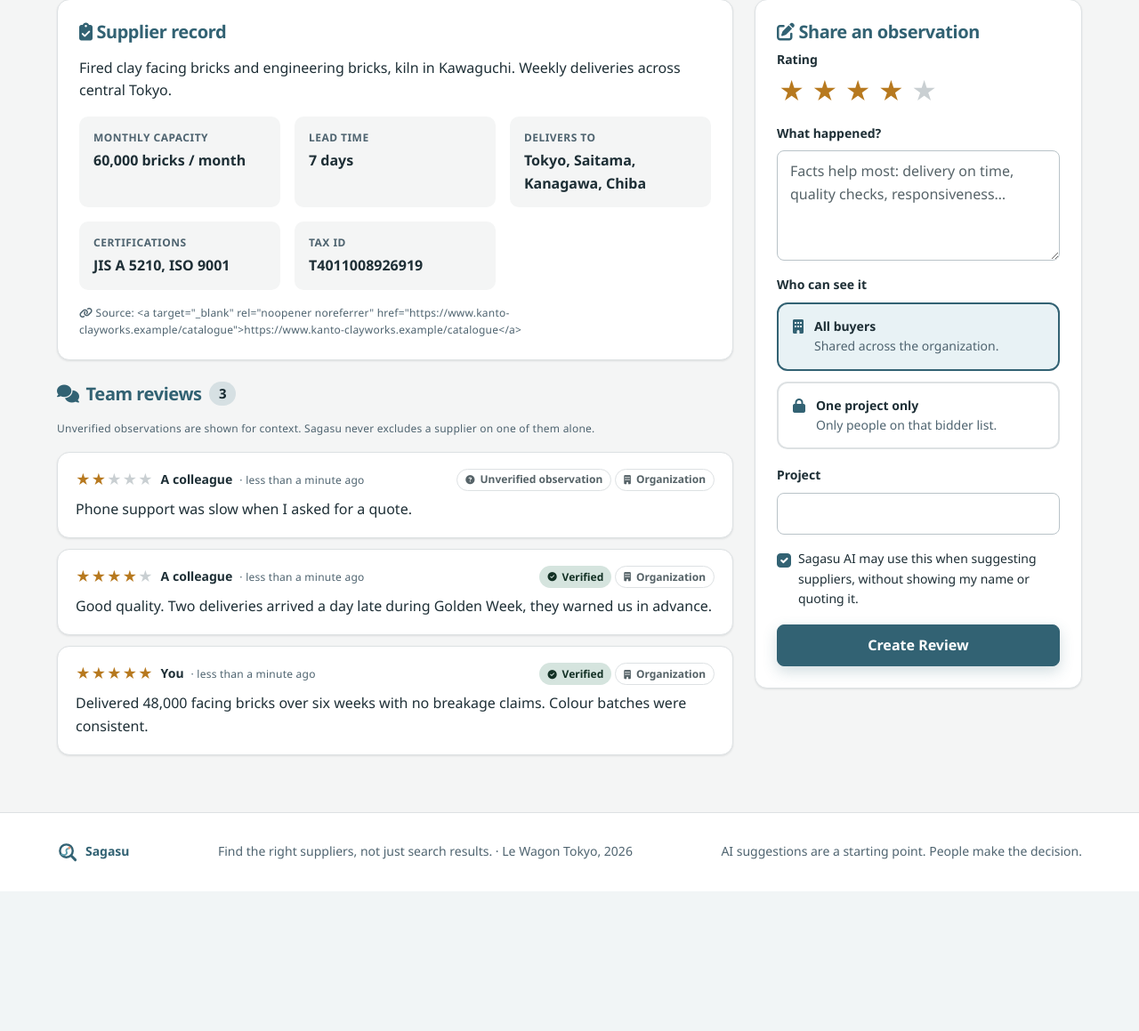
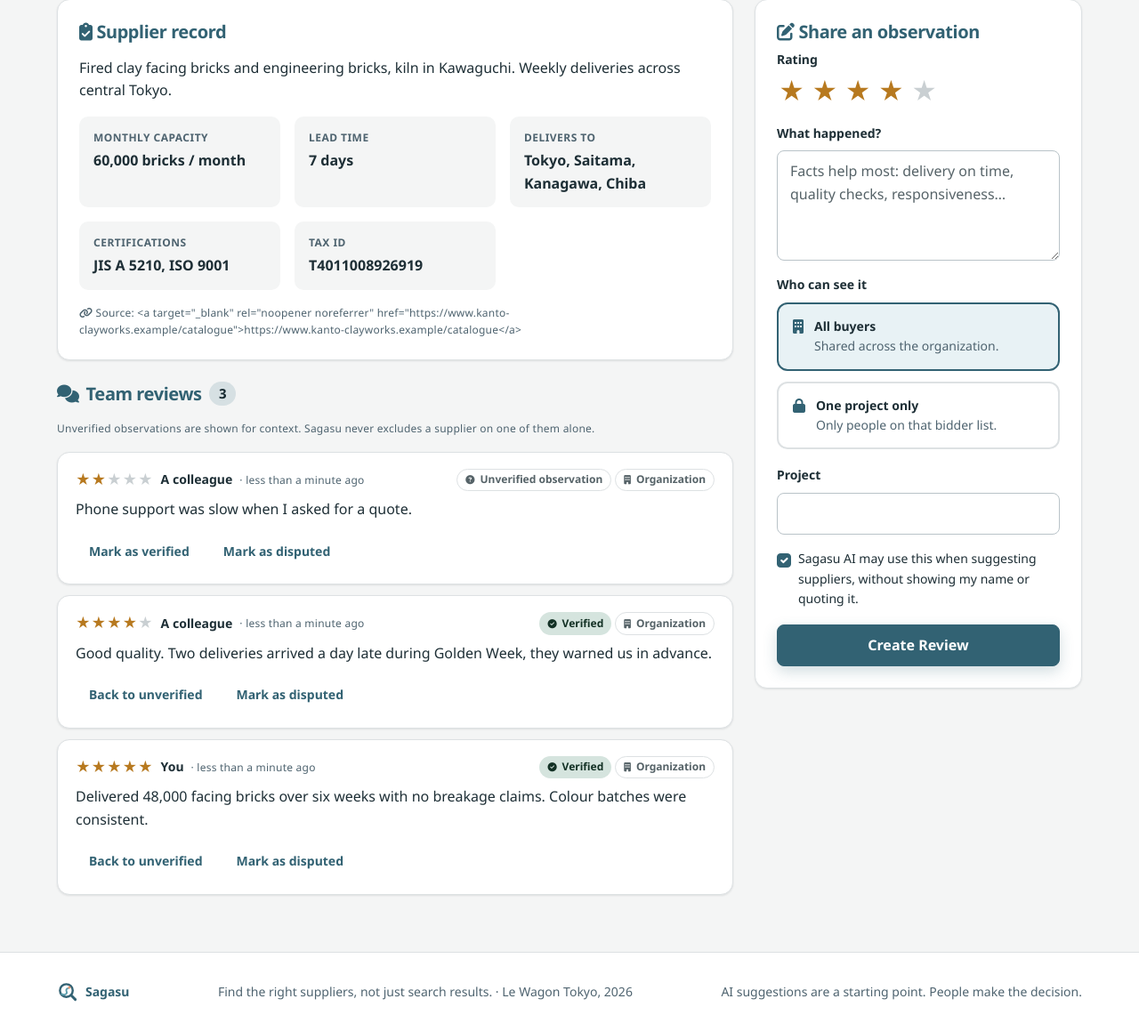
Before and after one commit to Nainoaclls/sagasu, a Rails app: page /suppliers/1 in a window 1280 px wide. Shown: the part 855-2014 px from the top of the page at 89% size. Before the commit the page ends 1857 px from the top, so only its background shows below. Run offline with Rails 7, Linux system fonts and the light colour scheme; a user stored in the database is signed in; data comes from the database, SQL or seed files in the repository; style sheets or scripts are compiled from the project's sources; some libraries are stand-ins or nearby versions.

Commit message:
Let approvers verify or dispute supplier reviews
The review status (unverified, verified, disputed) had no way to change.
Approvers can now set it from the supplier page, never on their own review
and only on reviews they may see; authors and buyers cannot. Only the status
is editable, the review stays visible and the AI rule is unchanged: no
supplier is excluded on one observation. Translations live in
review_verification.*.yml.

```diff
--- a/app/policies/review_policy.rb
+++ b/app/policies/review_policy.rb
@@ -7,6 +7,12 @@ class ReviewPolicy < ApplicationPolicy
     record.project.present? && ProjectPolicy.new(user, record.project).show?
   end
 
+  # Approvers decide what is verified or disputed, never on their own review and only on
+  # reviews they may see. Authors cannot vouch for themselves.
+  def update?
+    user.approver? && record.user_id != user.id && Scope.new(user, Review).resolve.exists?(record.id)
+  end
+
   class Scope < ApplicationPolicy::Scope
     def resolve
       scope.visible_to(user)
--- a/app/views/reviews/_review.html.erb
+++ b/app/views/reviews/_review.html.erb
@@ -11,4 +11,13 @@
     </div>
   </div>
   <p class="mb-0"><%= review.comment %></p>
+  <% if policy(review).update? %>
+    <div class="d-flex flex-wrap gap-2 mt-3" role="group" aria-label="<%= t("review_verification.group_label") %>">
+      <% Review.statuses.each_key do |status| %>
+        <% next if status == review.status %>
+        <%= button_to t("review_verification.actions.#{status}"), review_path(review), method: :patch,
+                      params: { review: { status: status } }, class: "btn btn-quiet btn-sm" %>
+      <% end %>
+    </div>
+  <% end %>
 </li>
--- /dev/null
+++ b/config/locales/review_verification.en.yml
@@ -0,0 +1,11 @@
+en:
+  review_verification:
+    group_label: "Verify this review"
+    actions:
+      verified: "Mark as verified"
+      disputed: "Mark as disputed"
+      unverified: "Back to unverified"
+    flashes:
+      verified: "Review marked as verified."
+      disputed: "Review marked as disputed."
+      unverified: "Review set back to unverified."
--- /dev/null
+++ b/config/locales/review_verification.fr.yml
@@ -0,0 +1,11 @@
+fr:
+  review_verification:
+    group_label: "Vérifier cet avis"
+    actions:
+      verified: "Marquer comme vérifié"
+      disputed: "Marquer comme contesté"
+      unverified: "Remettre en non vérifié"
+    flashes:
+      verified: "Avis marqué comme vérifié."
+      disputed: "Avis marqué comme contesté."
+      unverified: "Avis remis en non vérifié."
--- /dev/null
+++ b/config/locales/review_verification.ja.yml
@@ -0,0 +1,11 @@
+ja:
+  review_verification:
+    group_label: "このレビューを確認"
+    actions:
+      verified: "確認済みにする"
+      disputed: "異議ありにする"
+      unverified: "未確認に戻す"
+    flashes:
+      verified: "レビューを確認済みにしました。"
+      disputed: "レビューを異議ありにしました。"
+      unverified: "レビューを未確認に戻しました。"
--- a/config/routes.rb
+++ b/config/routes.rb
@@ -37,5 +37,7 @@ Rails.application.routes.draw do
     resources :reviews, only: [:create] # 11
   end
 
+  resources :reviews, only: [:update] # approvers verify or dispute an observation (status)
+
   resources :approvals, only: %i[index update] # 13, 14
 end
```
Also changed, not shown: app/controllers/reviews_controller.rb (+14 -0 lines), test/integration/review_verification_test.rb (added, +105 -0 lines).
